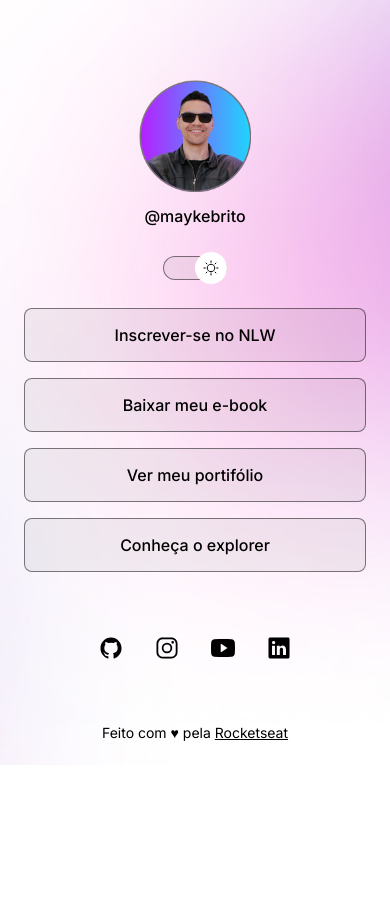
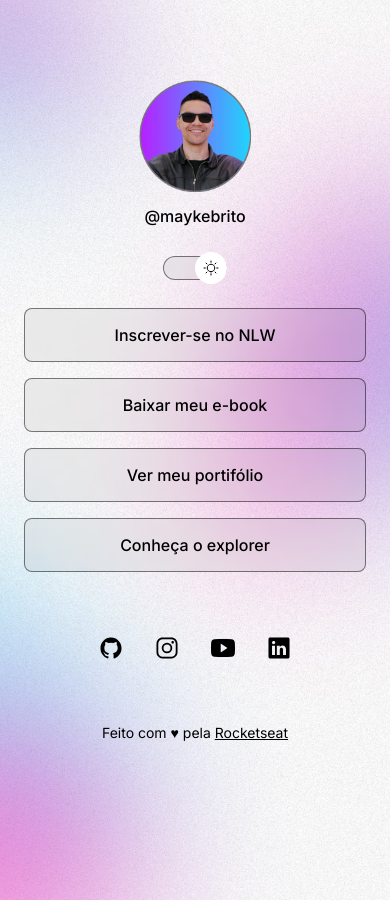
Before and after one commit to Augusto-Alvez/projeto, a plain HTML site: page index.html in a window 390 px wide. Both pictures are taken after a click on the element 195 px from the left and 267 px from the top of the page. Before the commit the page ends 844 px from the top, so only its background shows below. Drawn offline with nearby package versions, Linux system fonts and the light colour scheme.

Commit message:
Update background images for mobile and desktop views in CSS

```diff
--- a/style.css
+++ b/style.css
@@ -5,25 +5,26 @@
 }
 :root {
   --text-color: white;
-  --bg-url: url(./assets/bg-desktop.jpg);
+  --bg-url: url(./assets/bg-mobile.jpg);
   --stoke-color: rgba(255, 255, 255, 0.5);
   --surface-color: rgba(255, 255, 255, 0.1);
   --surface-color-hover: rgba(0, 0, 0, 0.02);
   --highlight-color: rgba(255, 255, 255, 0.2);
-  --switch-bg-url: url(./assets/moon-stars.svg)
+  --switch-bg-url: url(./assets/moon-stars.svg);
 }
 .light {
   --text-color: black;
-  --bg-url: url(./assets/bg-desktop-light.jpg);
+  --bg-url: url(./assets/bg-mobile-light.jpg);
   --stoke-color: rgba(0, 0, 0, 0.5);
   --surface-color: rgba(0, 0, 0, 0.05);
   --surface-color-hover: rgba(0, 0, 0, 0.02);
   --highlight-color: rgba(0, 0, 0, 0.1);
-  --switch-bg-url: url(./assets/sun.svg)
+  --switch-bg-url: url(./assets/sun.svg);
 }
 
 body {
   background: var(--bg-url) no-repeat top center/cover;
+  height: 100vh;
 }
 body * {
   font-family: "Inter", sans-serif;
@@ -70,7 +71,7 @@ body * {
 }
 .light #switch button {
   right: 0;
-  left:initial;
+  left: initial;
 }
 #switch span {
   display: block;
@@ -138,3 +139,10 @@ footer {
   font-size: 14px;
   font-weight: 400;
 }
+@media (min-width: 700px) {
+  :root{
+    --bg-url : url (./assets/bg-desktop.jpg);
+  }
+
+
+}
```
Lines whose indentation alone changed are shown as unchanged.
